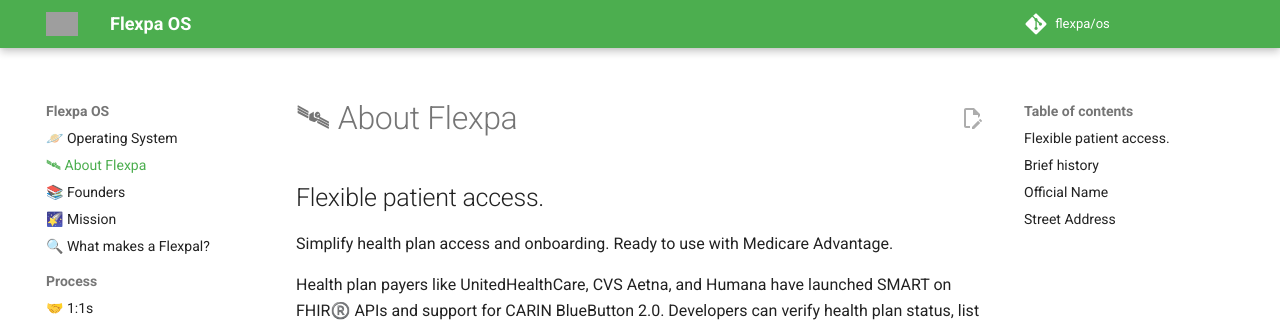
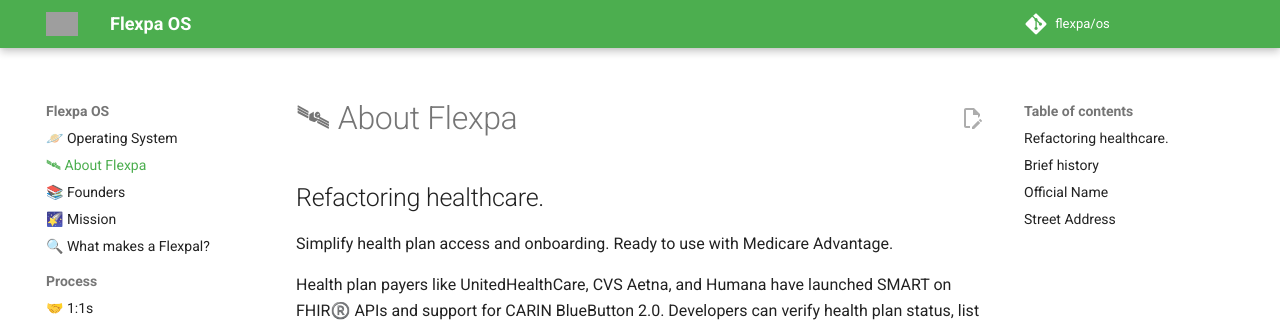
Before and after one commit to flexpa/os, an MkDocs documentation site: the page built from docs/about.md, in a window 1280 px wide and 900 px high. Shown: the top 322 px of the window. Built offline with MkDocs 1.6.1 and Material for MkDocs 9.7.7, drawn with Linux system fonts in a browser that asks for light colours; comment, search, counter and statistics services are not loaded; grey boxes are pictures that could not be loaded.

Commit message:
changing mission statement on page

```diff
--- a/docs/about.md
+++ b/docs/about.md
@@ -4,7 +4,7 @@
 
 # 🛰 About Flexpa
 
-## Flexible patient access.
+## Refactoring healthcare.
 
 Simplify health plan access and onboarding. Ready to use with Medicare Advantage.
 
```
